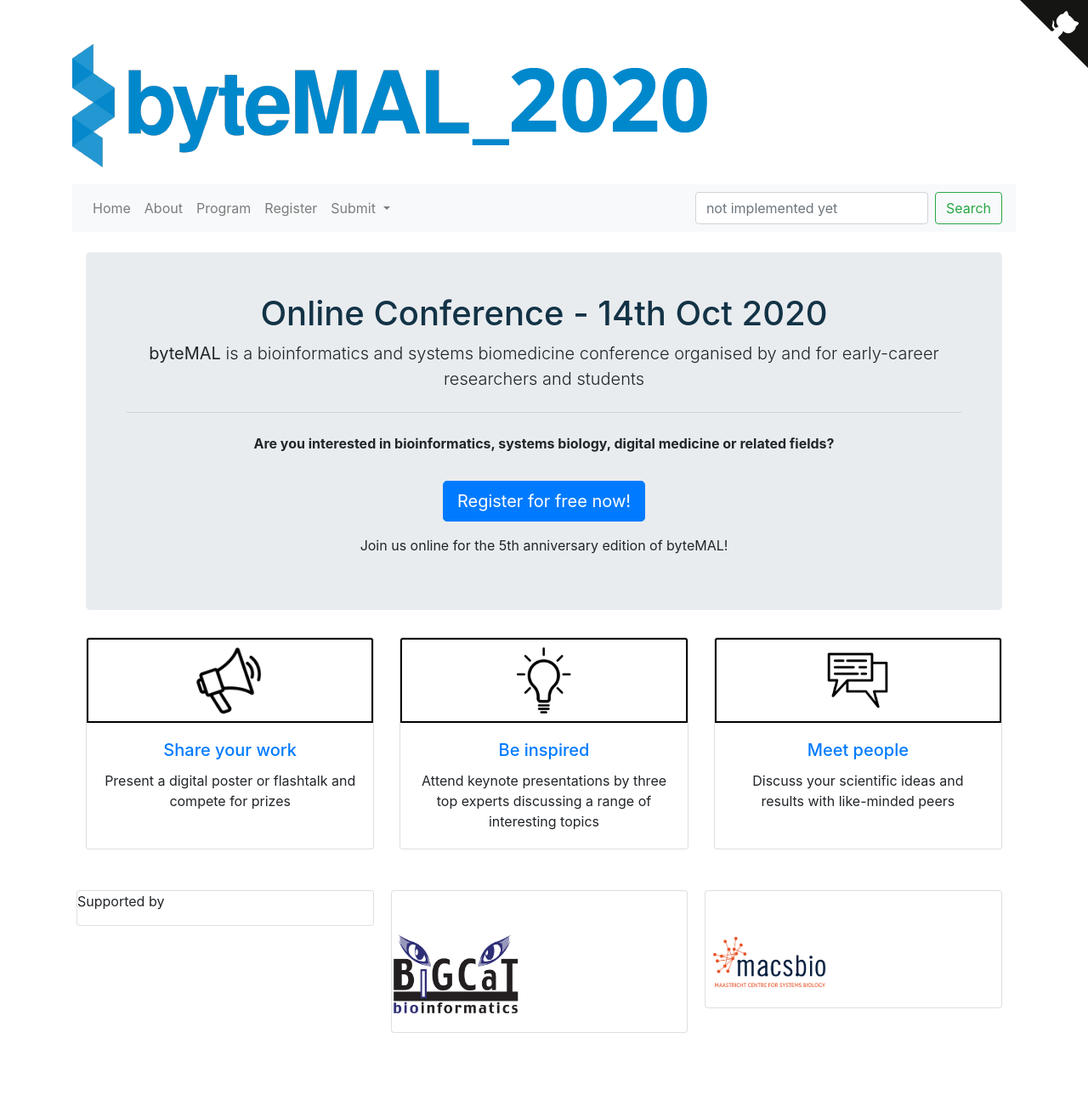
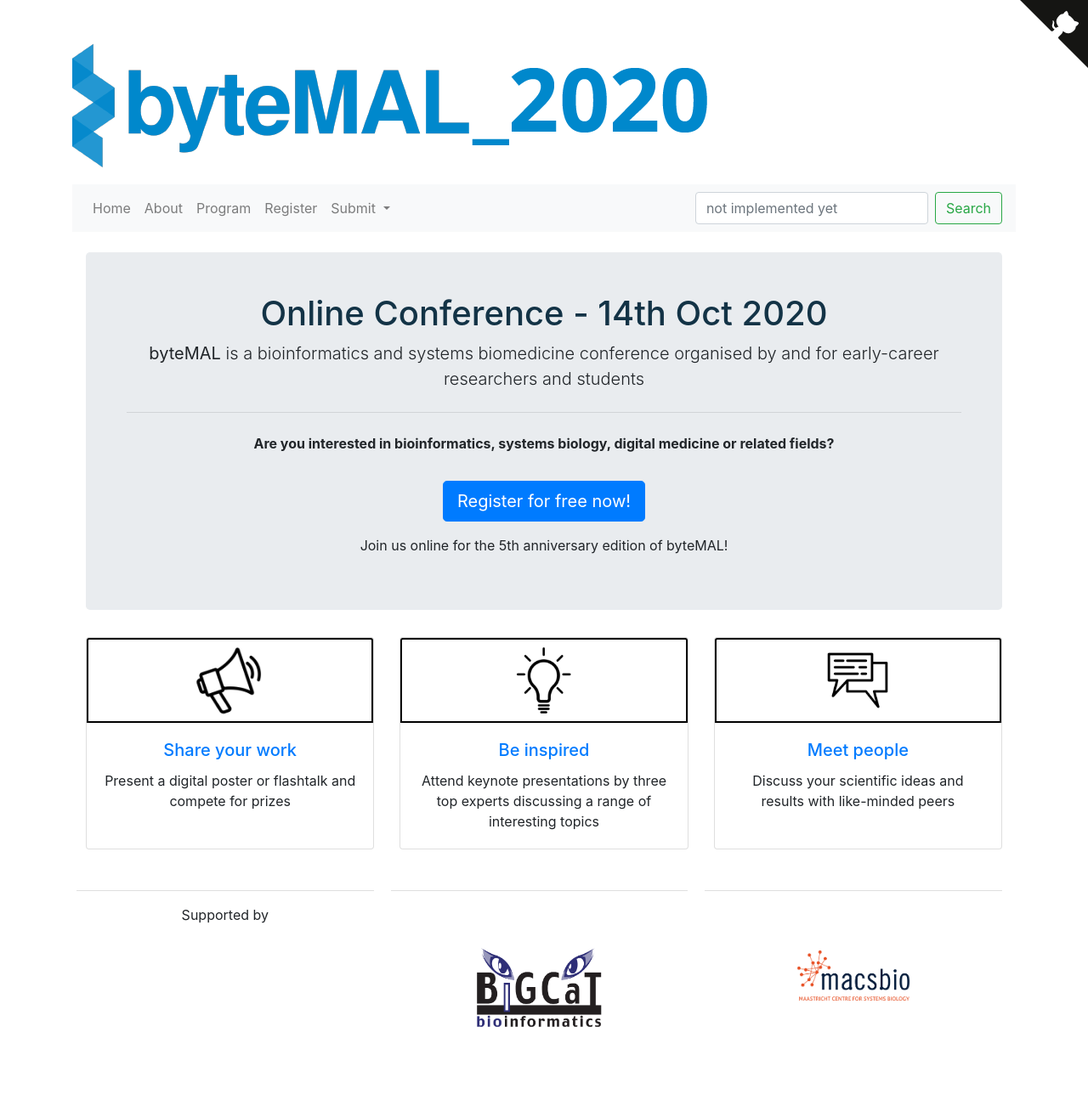
Before and after one commit to bytemal/bytemal-2020, a Jekyll site: the page built from index.html, in a window 1280 px wide. Shown: the whole page at 85% size. Built offline with Jekyll 4.4.1, drawn with Linux system fonts in a browser that asks for light colours; before the commit the page ends 1264 px from its top, so only the background shows below that.

Commit message:
Update default.html

```diff
--- a/_layouts/default.html
+++ b/_layouts/default.html
@@ -39,13 +39,13 @@
 <div class="container mb-5">
 <div class="row">
   <div class="column">
-    <div class="card">
+    <div class="card-footer">
       <p>Supported by</p>
     </div>
   </div>
 
   <div class="column">
-    <div class="card">
+    <div class="card-footer">
 	<a href="https://www.maastrichtuniversity.nl/research/bioinformatics"><img src="/bytemal-2020/images/bigcat.png" alt="BiGCAT_logo"
 		style="width:150px;max-width:100%;height:auto;margin-top:50px;margin-bottom:20px;vertical-align:middle;">
 	</a>
@@ -53,7 +53,7 @@
   </div>
 
   <div class="column">
-    <div class="card">
+    <div class="card-footer">
 	<a href="https://www.maastrichtuniversity.nl/research/maastricht-centre-systems-biology"><img src="/bytemal-2020/images/macsbio.png" alt="MaCSBio_logo"
 		style="width:150px;max-width:100%;height:auto;margin-top:50px;margin-bottom:20px;vertical-align:middle;">
 	</a>
```
